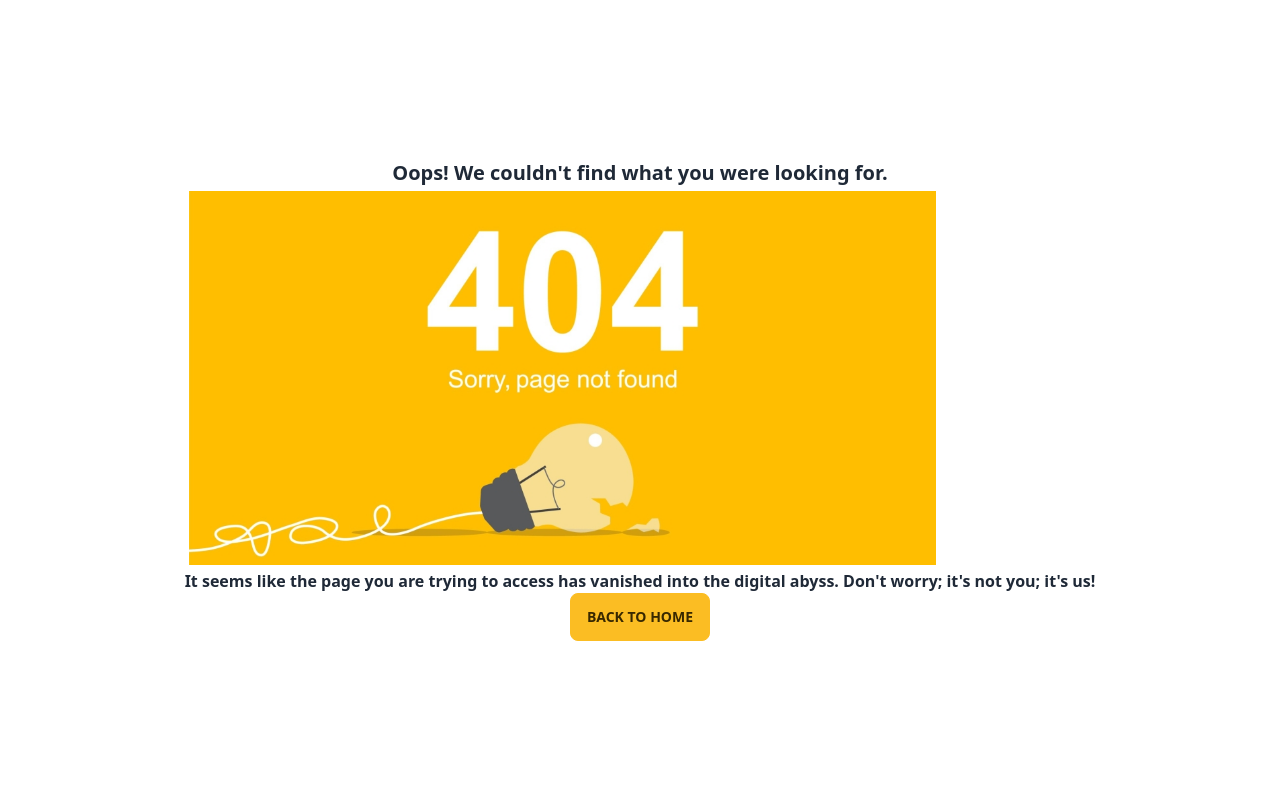
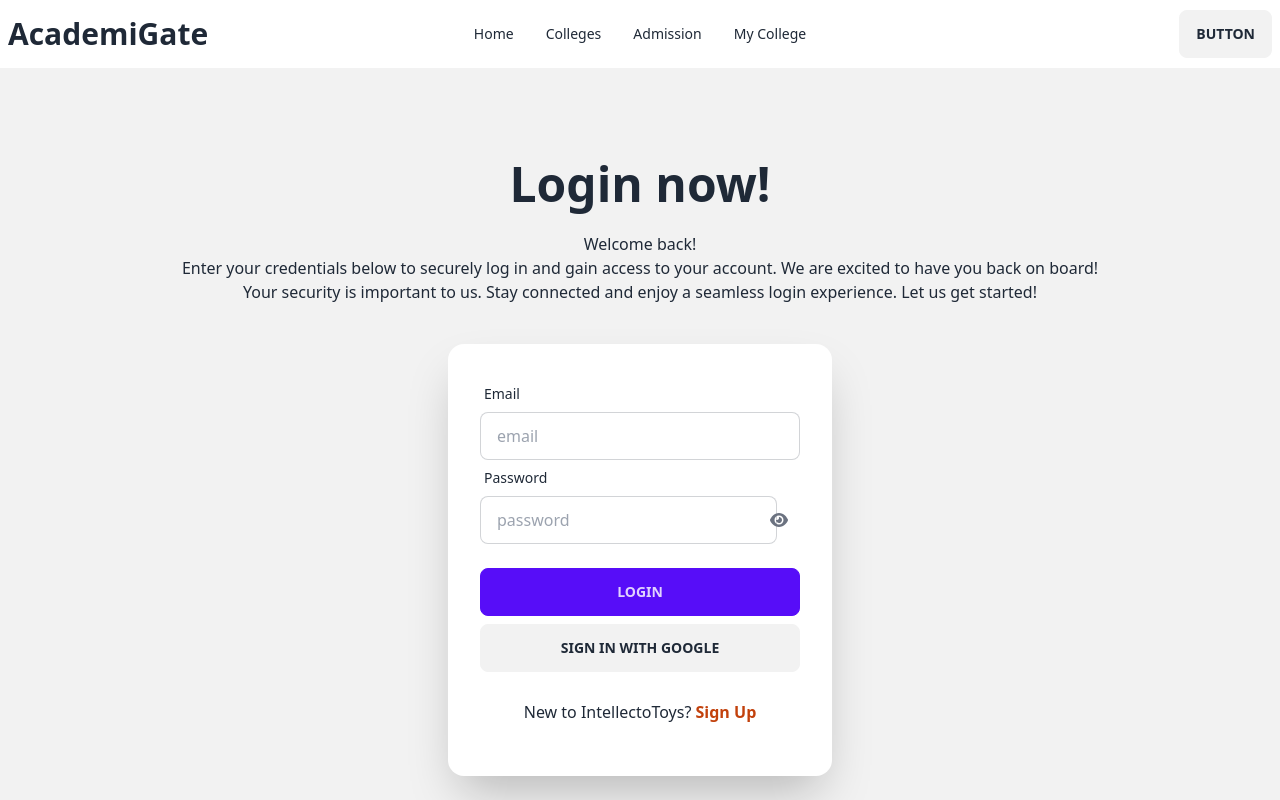
Before and after one commit to Raqibur-Rahman/AcademiGate-Client-Side, a React (Vite) app: page /login in a window 1280 px wide. Shown: the top 800 px of the page. Built offline with nearby package versions, Linux system fonts and the light colour scheme.

Commit message:
firebase confit setted up with .env local

```diff
--- a/package.json
+++ b/package.json
@@ -10,6 +10,8 @@
     "preview": "vite preview"
   },
   "dependencies": {
+    "@fortawesome/free-solid-svg-icons": "^6.4.0",
+    "@fortawesome/react-fontawesome": "^0.2.0",
     "localforage": "^1.10.0",
     "match-sorter": "^6.3.1",
     "react": "^18.2.0",
--- a/src/Routes/Routes.jsx
+++ b/src/Routes/Routes.jsx
@@ -5,6 +5,7 @@ import Main from "../Layout/Main";
 import Home from "../pages/Home/Home/Home";
 import ErrorPage from "../pages/ErrorPage/ErrorPage";
 import AllColleges from "../pages/AllColleges/AllColleges";
+import Login from "../pages/Login/Login";
 
 
 export const router = createBrowserRouter([
@@ -22,6 +23,11 @@ export const router = createBrowserRouter([
                 path: '/colleges',
                 element: <AllColleges></AllColleges>
             }
+            ,
+            {
+                path: '/login',
+                element: <Login></Login>
+            }
         ]
 
     },
--- /dev/null
+++ b/src/firebase/firebase.config.js
@@ -0,0 +1,19 @@
+// Import the functions you need from the SDKs you need
+import { initializeApp } from "firebase/app";
+// TODO: Add SDKs for Firebase products that you want to use
+// https://firebase.google.com/docs/web/setup#available-libraries
+
+// Your web app's Firebase configuration
+const firebaseConfig = {
+    apiKey: import.meta.env.VITE_apiKey,
+    authDomain: import.meta.env.VITE_authDomain,
+    projectId: import.meta.env.VITE_projectId,
+    storageBucket: import.meta.env.VITE_storageBucket,
+    messagingSenderId: import.meta.env.VITE_messagingSenderId,
+    appId: import.meta.env.VITE_appId
+};
+
+// Initialize Firebase
+const app = initializeApp(firebaseConfig);
+
+export default app;
--- a/src/pages/AllColleges/AllColleges.jsx
+++ b/src/pages/AllColleges/AllColleges.jsx
@@ -17,7 +17,7 @@ const AllColleges = () => {
 
     return (
         <div>
-            <h3>All colleges</h3>
+
             <div className="grid md:grid-cols-3 gap-4">
                 {
                     colleges.map(item => <UniversityCard
--- /dev/null
+++ b/src/pages/Login/Login.jsx
@@ -0,0 +1,123 @@
+import { faEye, faEyeSlash } from "@fortawesome/free-solid-svg-icons";
+import { FontAwesomeIcon } from "@fortawesome/react-fontawesome";
+import { Link } from "react-router-dom";
+
+const Login = () => {
+
+    const handleLogin = (event) => {
+        event.preventDefault();
+        const form = event.target;
+        const email = form.email.value;
+        const password = form.password.value;
+
+        // signIn(email, password)
+        //     .then((result) => {
+        //         const LoggedInUser = result.user;
+        //         console.log(LoggedInUser);
+        //         navigate(from, { replace: true });
+        //     })
+        //     .catch((error) => {
+        //         console.log(error);
+        //         setError(error.message);
+        //     });
+    };
+
+
+    const showPassword = false;
+    return (
+        <div>
+            <div>
+                <div className="hero min-h-screen bg-base-200">
+                    <div className="hero-content flex-col ">
+                        <div className="text-center ">
+                            <h1 className="text-5xl font-bold">Login now!</h1>
+                            <p className="py-6">
+                                Welcome back! <br /> Enter your credentials below to securely log
+                                in and gain access to your account. We are excited to have you
+                                back on board! <br /> Your security is important to us. Stay
+                                connected and enjoy a seamless login experience. Let us get
+                                started!
+                            </p>
+                        </div>
+                        <div className="card flex-shrink-0 w-full max-w-sm shadow-2xl bg-base-100">
+                            <div className="card-body">
+                                <form>
+                                    <div className="form-control">
+                                        <label className="label">
+                                            <span className="label-text">Email</span>
+                                        </label>
+                                        <input
+                                            type="text"
+                                            name="email"
+                                            placeholder="email"
+                                            className="input input-bordered"
+                                        />
+                                    </div>
+                                    <div className="form-control">
+                                        <label className="label">
+                                            <span className="label-text">Password</span>
+                                        </label>
+                                        <div className="relative">
+                                            <input
+                                                type={showPassword ? "text" : "password"}
+                                                name="password"
+                                                placeholder="password"
+                                                className="input input-bordered pr-12"
+                                            />
+                                            <button
+                                                type="button"
+                                                // onClick={handleTogglePassword}
+                                                className="absolute inset-y-0 right-0 flex items-center pr-3"
+                                            >
+                                                {showPassword ? (
+                                                    <FontAwesomeIcon
+                                                        icon={faEyeSlash}
+                                                        className="text-gray-500"
+                                                    />
+                                                ) : (
+                                                    <FontAwesomeIcon
+                                                        icon={faEye}
+                                                        className="text-gray-500"
+                                                    />
+                                                )}
+                                            </button>
+                                        </div>
+                                    </div>
+                                    <div className="form-control mt-6">
+                                        <input
+                                            className="btn btn-primary"
+                                            type="submit"
+                                            value="Login"
+                                        />
+                                    </div>
+                                </form>
+                                <button
+                                    // onClick={handleGoogleSignIn}
+                                    className="btn btn-block"
+                                >
+                                    Sign in with Google
+                                </button>
+                                <p className="my-5 text-center">
+                                    New to IntellectoToys?
+                                    <Link className="text-orange-700 font-bold" to="/signup">
+                                        {" "}
+                                        Sign Up
+                                    </Link>
+                                </p>
+                                {/* {error && (
+                                    <p className="text-red-950 bg-orange-300 font-bold text-xl p-1 rounded">
+                                        Error Message:{" "}
+                                        <span className="text-red-700 font-bold">{error}</span>
+                                    </p>
+                                )} */}
+                            </div>
+                        </div>
+                    </div>
+                </div>
+            </div>
+
+        </div>
+    );
+};
+
+export default Login;
--- a/src/pages/Shared/Footer/Footer.jsx
+++ b/src/pages/Shared/Footer/Footer.jsx
@@ -1,4 +1,4 @@
-import React from 'react';
+
 
 const Footer = () => {
     return (
@@ -28,7 +28,7 @@ const Footer = () => {
             <footer className="footer px-10 py-4 border-t bg-base-200 text-base-content border-base-300">
                 <div className="items-center grid-flow-col">
                     <svg width="24" height="24" viewBox="0 0 24 24" xmlns="http://www.w3.org/2000/svg" fillRule="evenodd" clipRule="evenodd" className="fill-current"><path d="M22.672 15.226l-2.432.811.841 2.515c.33 1.019-.209 2.127-1.23 2.456-1.15.325-2.148-.321-2.463-1.226l-.84-2.518-5.013 1.677.84 2.517c.391 1.203-.434 2.542-1.831 2.542-.88 0-1.601-.564-1.86-1.314l-.842-2.516-2.431.809c-1.135.328-2.145-.317-2.463-1.229-.329-1.018.211-2.127 1.231-2.456l2.432-.809-1.621-4.823-2.432.808c-1.355.384-2.558-.59-2.558-1.839 0-.817.509-1.582 1.327-1.846l2.433-.809-.842-2.515c-.33-1.02.211-2.129 1.232-2.458 1.02-.329 2.13.209 2.461 1.229l.842 2.515 5.011-1.677-.839-2.517c-.403-1.238.484-2.553 1.843-2.553.819 0 1.585.509 1.85 1.326l.841 2.517 2.431-.81c1.02-.33 2.131.211 2.461 1.229.332 1.018-.21 2.126-1.23 2.456l-2.433.809 1.622 4.823 2.433-.809c1.242-.401 2.557.484 2.557 1.838 0 .819-.51 1.583-1.328 1.847m-8.992-6.428l-5.01 1.675 1.619 4.828 5.011-1.674-1.62-4.829z"></path></svg>
-                    <p>ACME Industries Ltd. <br />Providing reliable tech since 1992</p>
+                    <p className="text-lg">AcademiGate <br />Discover Your Path to Knowledge</p>
                 </div>
                 <div className="md:place-self-center md:justify-self-end">
                     <div className="grid grid-flow-col gap-4">
```
Also changed, not shown: 1 other file (tests, documents, lock files or other folders).
